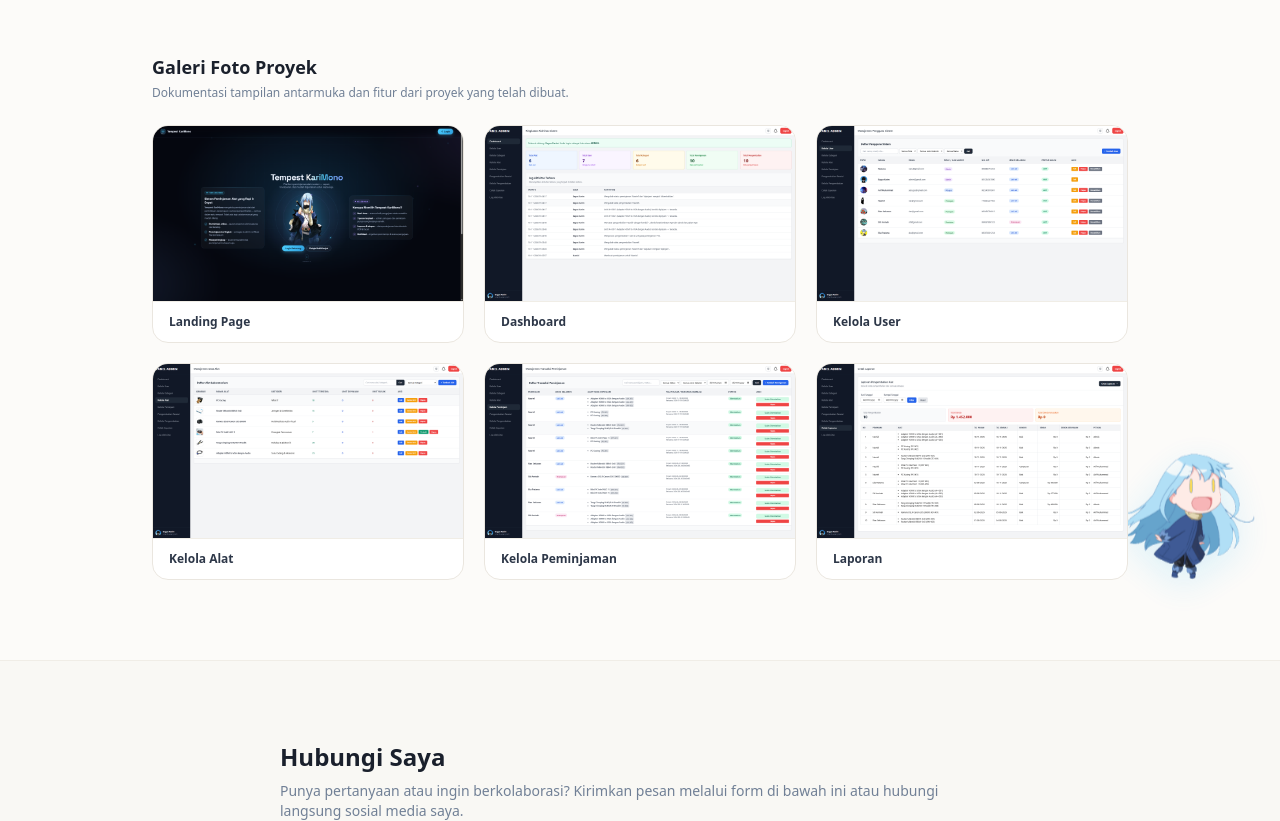
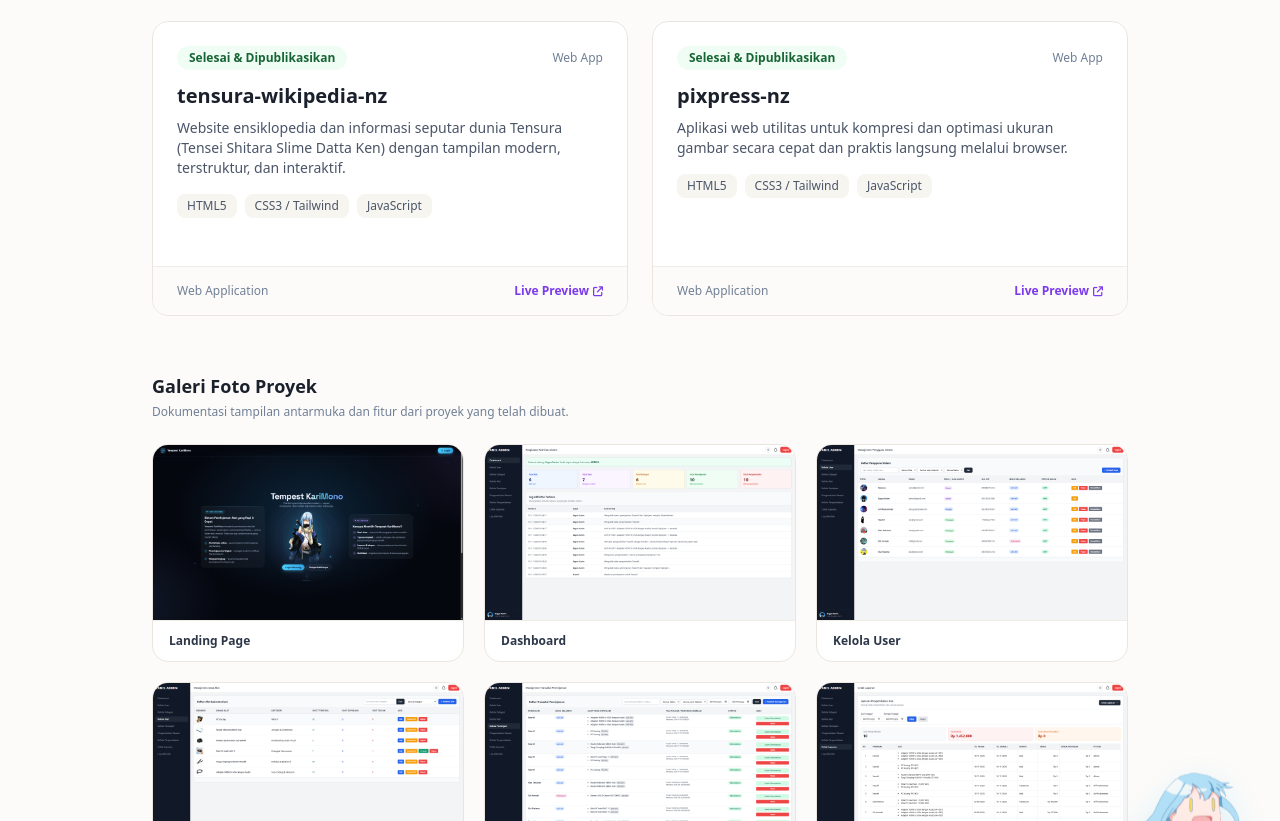
Before and after one commit to Nazurieru07/Portofolio-CV-WEB-NZ, a plain HTML site: page index.html in a window 1280 px wide. Shown: the part 2540-3361 px from the top of the page. Drawn offline with nearby package versions, Linux system fonts and the light colour scheme.

Commit message:
Update Portofolio
penambahan proyek pilihan pada website portofolio

```diff
--- a/index.html
+++ b/index.html
@@ -734,6 +734,58 @@
                         </a>
                     </div>
                 </div>
+
+                <!-- Project 3: tensura-wikipedia-nz -->
+                <div class="bg-white rounded-2xl border border-[#eae6df] overflow-hidden smooth-hover flex flex-col justify-between">
+                    <div class="p-6">
+                        <div class="flex items-center justify-between mb-3">
+                            <span class="px-3 py-1 bg-[#f0fdf4] text-[#166534] text-xs font-semibold rounded-full">Selesai & Dipublikasikan</span>
+                            <span class="text-xs text-[#718096]">Web App</span>
+                        </div>
+                        <h3 class="text-xl font-bold text-[#1a202c] mb-2">tensura-wikipedia-nz</h3>
+                        <p class="text-sm text-[#4a5568] mb-4">
+                            Website ensiklopedia dan informasi seputar dunia Tensura (Tensei Shitara Slime Datta Ken) dengan tampilan modern, terstruktur, dan interaktif.
+                        </p>
+                        <div class="flex flex-wrap gap-2 mb-6">
+                            <span class="px-2.5 py-1 bg-[#f7f5f0] text-[#4a5568] text-xs rounded-lg font-medium">HTML5</span>
+                            <span class="px-2.5 py-1 bg-[#f7f5f0] text-[#4a5568] text-xs rounded-lg font-medium">CSS3 / Tailwind</span>
+                            <span class="px-2.5 py-1 bg-[#f7f5f0] text-[#4a5568] text-xs rounded-lg font-medium">JavaScript</span>
+                        </div>
+                    </div>
+                    <div class="px-6 py-4 bg-[#fcfbf9] border-t border-[#f0ede6] flex items-center justify-between">
+                        <span class="text-xs font-medium text-[#718096]">Web Application</span>
+                        <!-- Ganti href di bawah dengan link web tensura-wikipedia-nz milikmu -->
+                        <a href="https://tensura-wiki-nz.vercel.app/" target="_blank" class="text-xs font-semibold text-[#7c3aed] hover:underline flex items-center gap-1">
+                            Live Preview <i class="fa-solid fa-arrow-up-right-from-square text-[10px]"></i>
+                        </a>
+                    </div>
+                </div>
+
+                <!-- Project 4: pixpress-nz -->
+                <div class="bg-white rounded-2xl border border-[#eae6df] overflow-hidden smooth-hover flex flex-col justify-between">
+                    <div class="p-6">
+                        <div class="flex items-center justify-between mb-3">
+                            <span class="px-3 py-1 bg-[#f0fdf4] text-[#166534] text-xs font-semibold rounded-full">Selesai & Dipublikasikan</span>
+                            <span class="text-xs text-[#718096]">Web App</span>
+                        </div>
+                        <h3 class="text-xl font-bold text-[#1a202c] mb-2">pixpress-nz</h3>
+                        <p class="text-sm text-[#4a5568] mb-4">
+                            Aplikasi web utilitas untuk kompresi dan optimasi ukuran gambar secara cepat dan praktis langsung melalui browser.
+                        </p>
+                        <div class="flex flex-wrap gap-2 mb-6">
+                            <span class="px-2.5 py-1 bg-[#f7f5f0] text-[#4a5568] text-xs rounded-lg font-medium">HTML5</span>
+                            <span class="px-2.5 py-1 bg-[#f7f5f0] text-[#4a5568] text-xs rounded-lg font-medium">CSS3 / Tailwind</span>
+                            <span class="px-2.5 py-1 bg-[#f7f5f0] text-[#4a5568] text-xs rounded-lg font-medium">JavaScript</span>
+                        </div>
+                    </div>
+                    <div class="px-6 py-4 bg-[#fcfbf9] border-t border-[#f0ede6] flex items-center justify-between">
+                        <span class="text-xs font-medium text-[#718096]">Web Application</span>
+                        <!-- Ganti href di bawah dengan link web pixpress-nz milikmu -->
+                        <a href="https://pixpress-nz.vercel.app/" target="_blank" class="text-xs font-semibold text-[#7c3aed] hover:underline flex items-center gap-1">
+                            Live Preview <i class="fa-solid fa-arrow-up-right-from-square text-[10px]"></i>
+                        </a>
+                    </div>
+                </div>
             </div>
 
             <!-- Galeri Foto Proyek (6 Slot) -->
```
